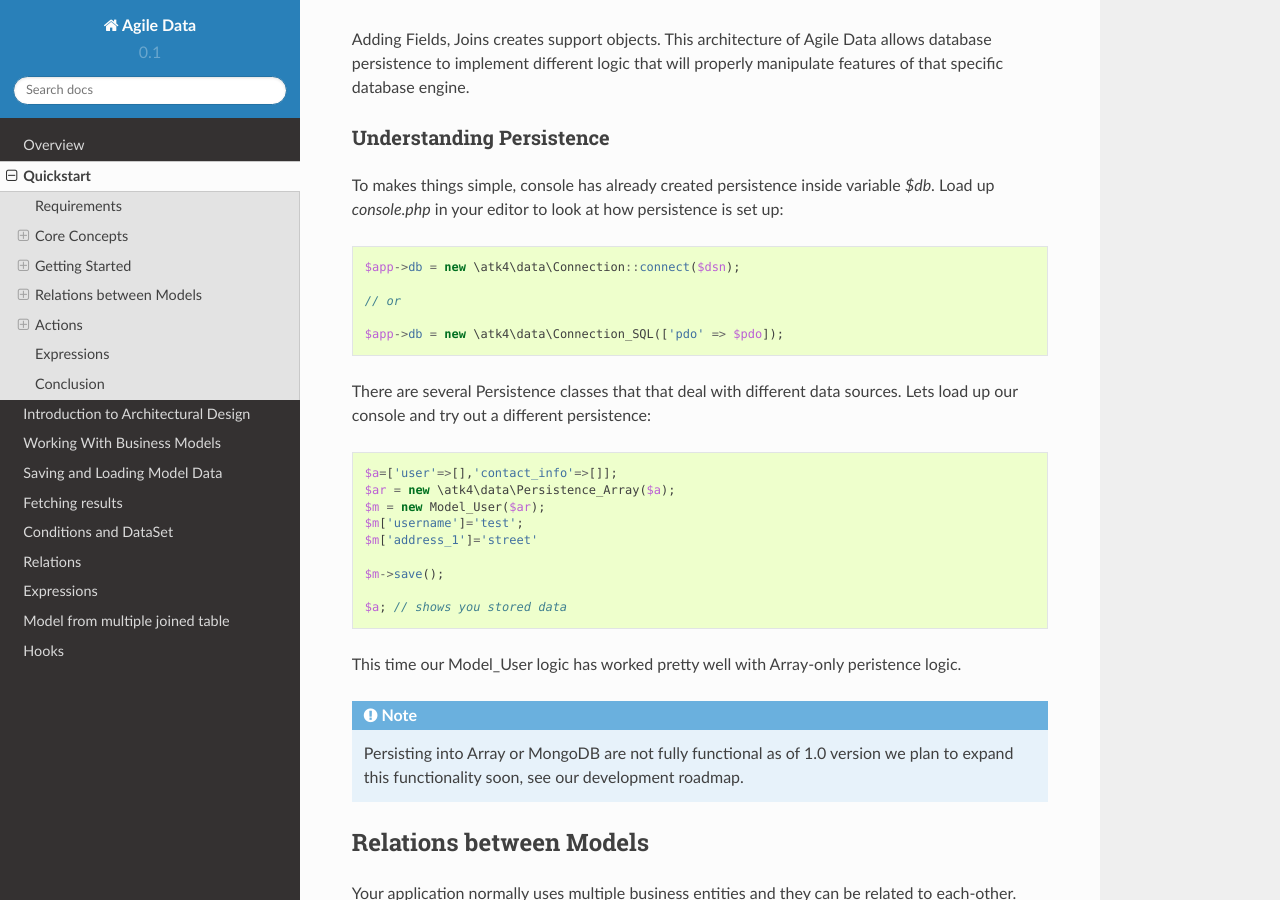
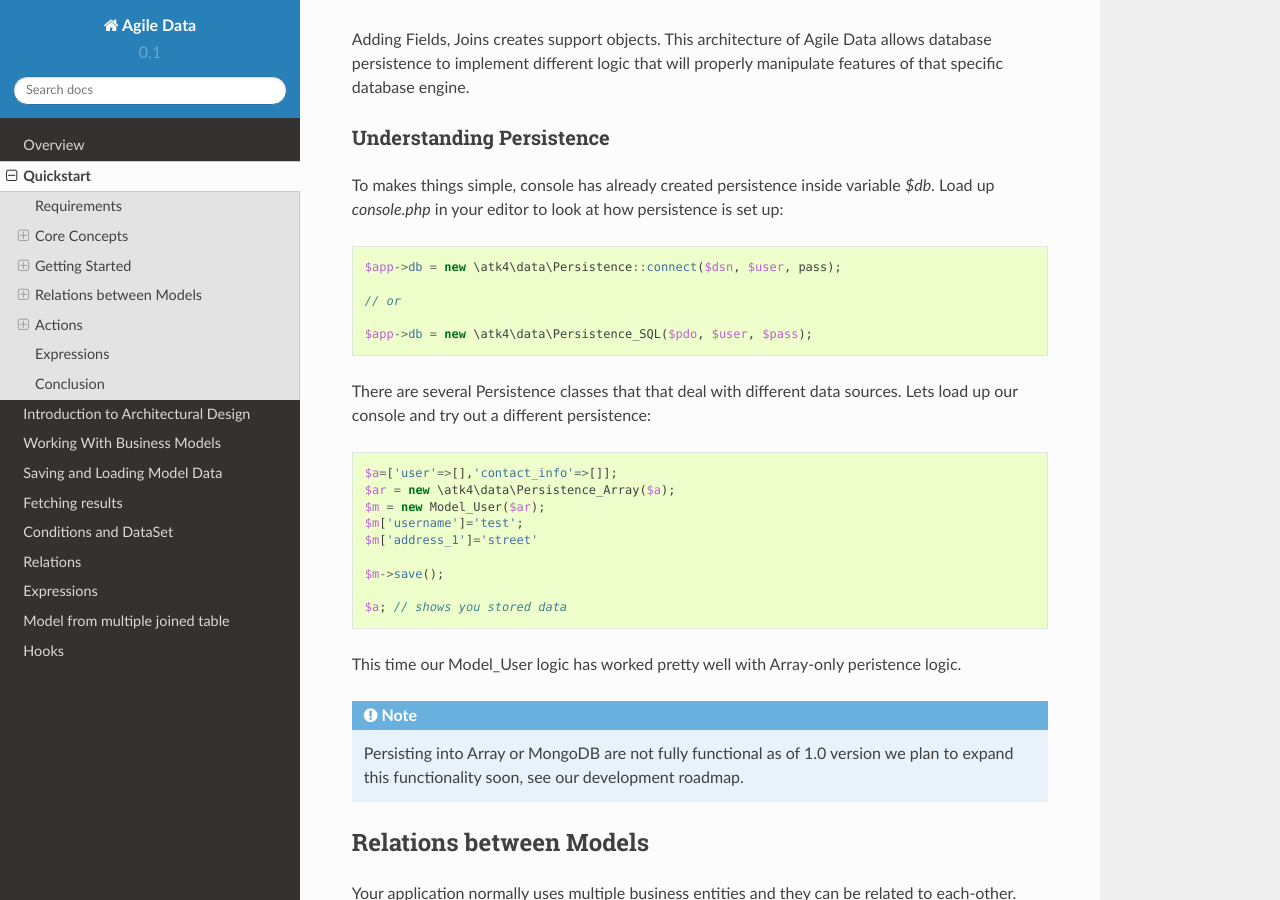
Before and after one commit to atk4/data, a Sphinx documentation site: the page built from docs/quickstart.rst, in a window 1280 px wide and 900 px high, scrolled down 6928 px. Built offline with Sphinx 7.4.7 and the Read the Docs theme 2.0.0, drawn with Linux system fonts in a browser that asks for light colours; pages that are not in the unit, such as notebooks, are missing from menus; cross-references to code outside the pages are shown as plain code.

Commit message:
Fix bug in documentation.

```diff
--- a/docs/quickstart.rst
+++ b/docs/quickstart.rst
@@ -344,11 +344,11 @@ To makes things simple, console has already created persistence
 inside variable `$db`. Load up `console.php` in your editor to look
 at how persistence is set up::
 
-    $app->db = new \atk4\data\Connection::connect($dsn);
+    $app->db = new \atk4\data\Persistence::connect($dsn, $user, pass);
 
     // or
 
-    $app->db = new \atk4\data\Connection_SQL(['pdo' => $pdo]);
+    $app->db = new \atk4\data\Persistence_SQL($pdo, $user, $pass);
 
 There are several Persistence classes that that deal with different
 data sources. Lets load up our console and try out a different
```
